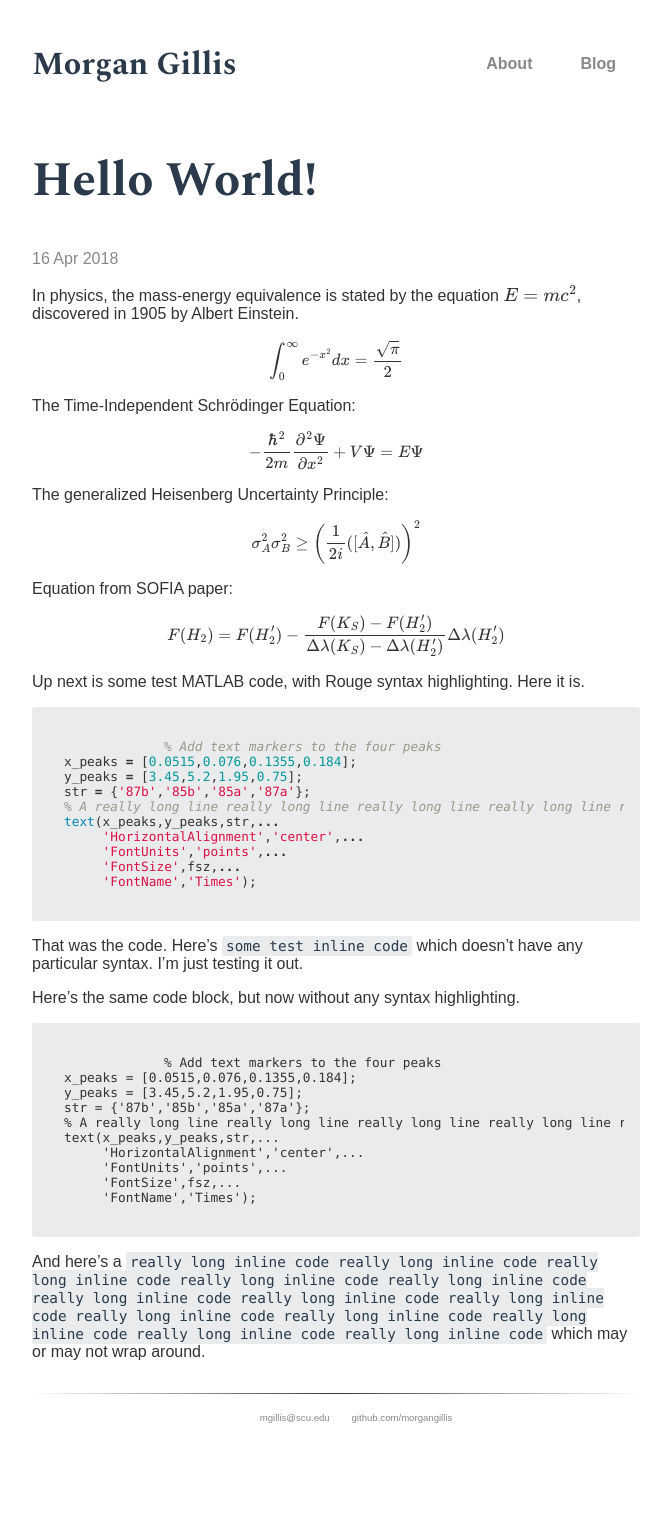
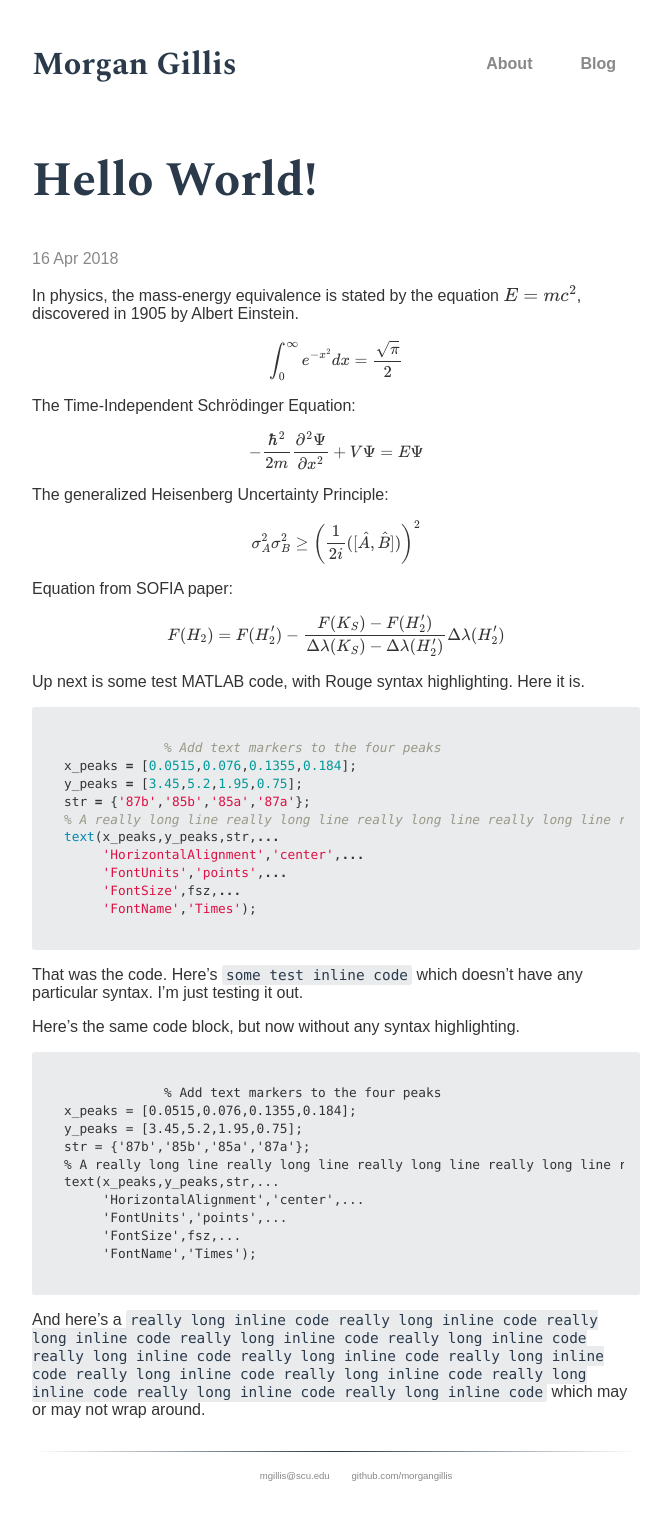
Before and after one commit to morgangillis/morgangillis.github.io, a Jekyll site: the page built from _posts/2018-04-16-hello-world.md, in a window 1280 px wide. Shown: the whole page, without its empty margins (304-975 px from the left). Built offline with Jekyll 4.4.1, drawn with Linux system fonts in a browser that asks for light colours; some web fonts are replaced; formulas are drawn with MathJax 3; before the commit the page ends 1464 px from its top, so only the background shows below that.

Commit message:
Update code.scss

```diff
--- a/_sass/code.scss
+++ b/_sass/code.scss
@@ -26,7 +26,7 @@ pre code {
   padding: 1rem;
   margin-bottom: 1rem;
   font-size: .8rem;
-  //line-height: 1.4;
+  line-height: 1.4;
   //background: blue;
   border-radius: 3px; //.25rem;
 
```
